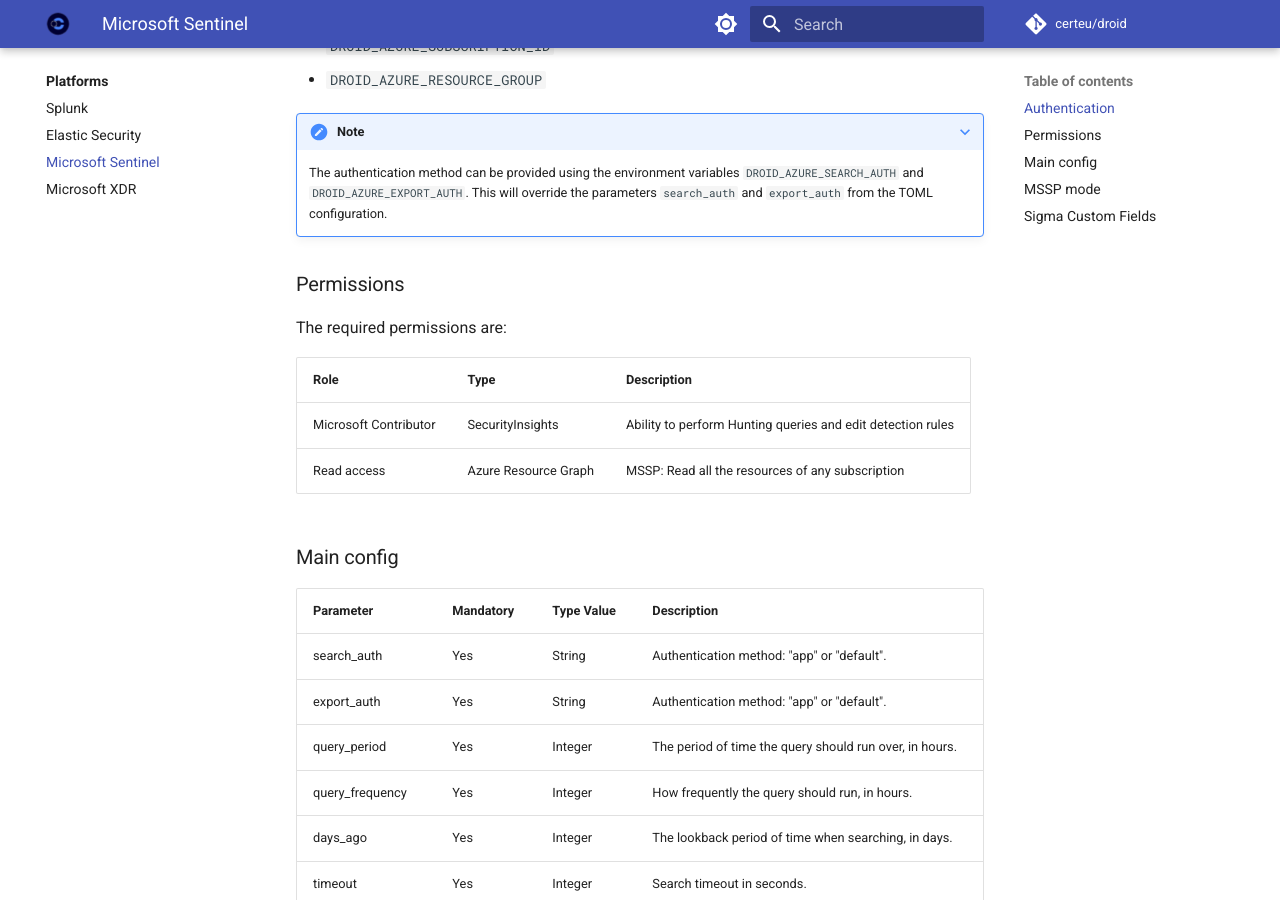
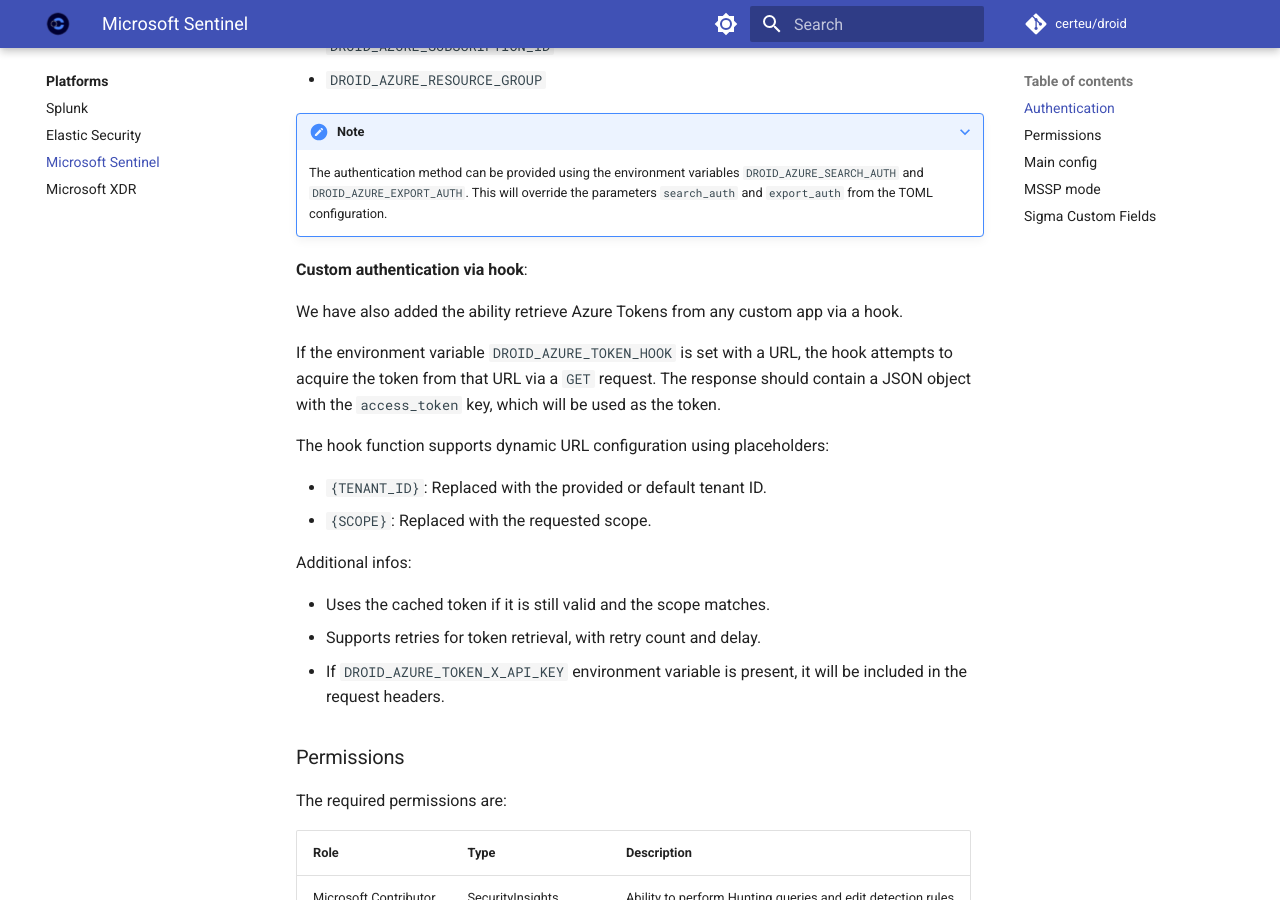
Before and after one commit to certeu/droid-docs, an MkDocs documentation site: the page built from docs/platforms/microsoft_sentinel.md, in a window 1280 px wide and 900 px high, scrolled down 1155 px. Built offline with MkDocs 1.6.1 and Material for MkDocs 9.7.7, drawn with Linux system fonts in a browser that asks for light colours; comment, search, counter and statistics services are not loaded.

Commit message:
add: doc about custom hook

```diff
--- a/docs/platforms/microsoft_sentinel.md
+++ b/docs/platforms/microsoft_sentinel.md
@@ -39,6 +39,23 @@ The keys `workspace_id`, `workspace_name`, `subscription_id` and `resource_group
 ???+ note
 
     The authentication method can be provided using the environment variables `DROID_AZURE_SEARCH_AUTH` and `DROID_AZURE_EXPORT_AUTH`. This will override the parameters `search_auth` and `export_auth` from the TOML configuration.
+
+**Custom authentication via hook**:
+
+We have also added the ability retrieve Azure Tokens from any custom app via a hook.
+
+If the environment variable `DROID_AZURE_TOKEN_HOOK` is set with a URL, the hook attempts to acquire the token from that URL via a `GET` request. The response should contain a JSON object with the `access_token` key, which will be used as the token.
+
+The hook function  supports dynamic URL configuration using placeholders:
+
+- `{TENANT_ID}`: Replaced with the provided or default tenant ID.
+- `{SCOPE}`: Replaced with the requested scope.
+
+Additional infos:
+
+- Uses the cached token if it is still valid and the scope matches.
+- Supports retries for token retrieval, with retry count and delay.
+- If `DROID_AZURE_TOKEN_X_API_KEY` environment variable is present, it will be included in the request headers.
 
 ### Permissions
 
```
Also changed, not shown: docs/platforms/microsoft_xdr.md (+16 -0 lines).
